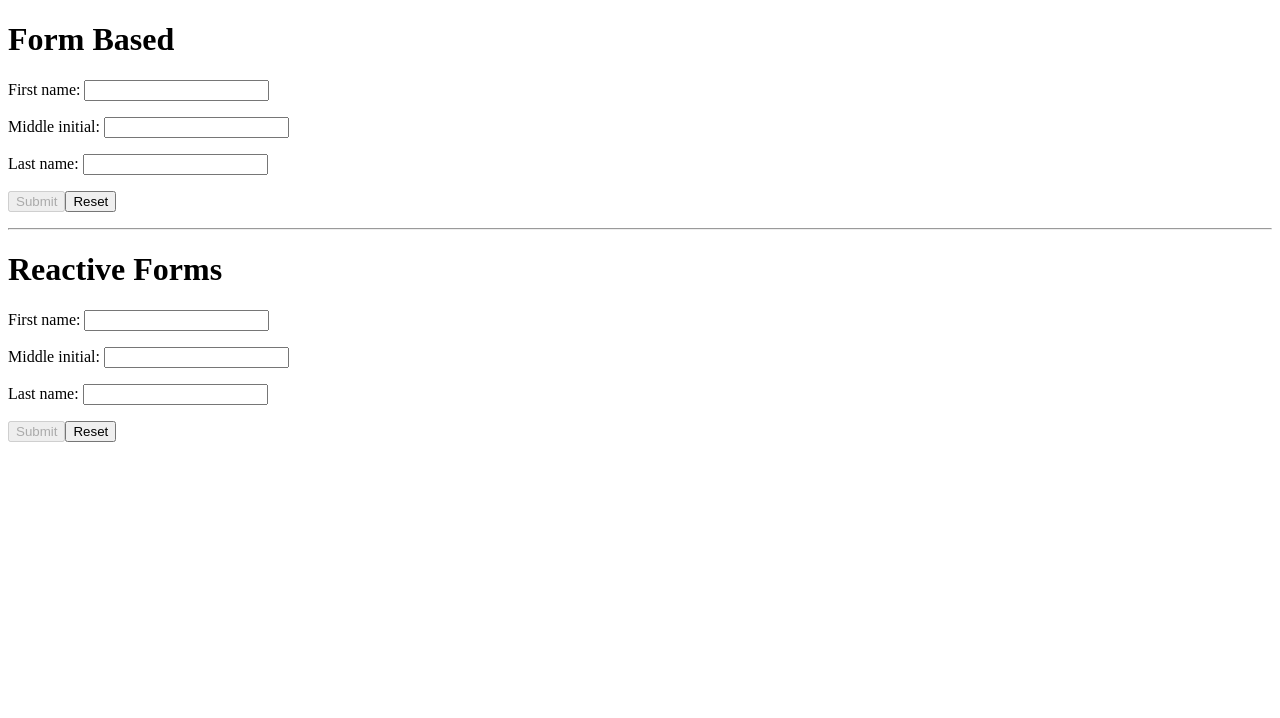
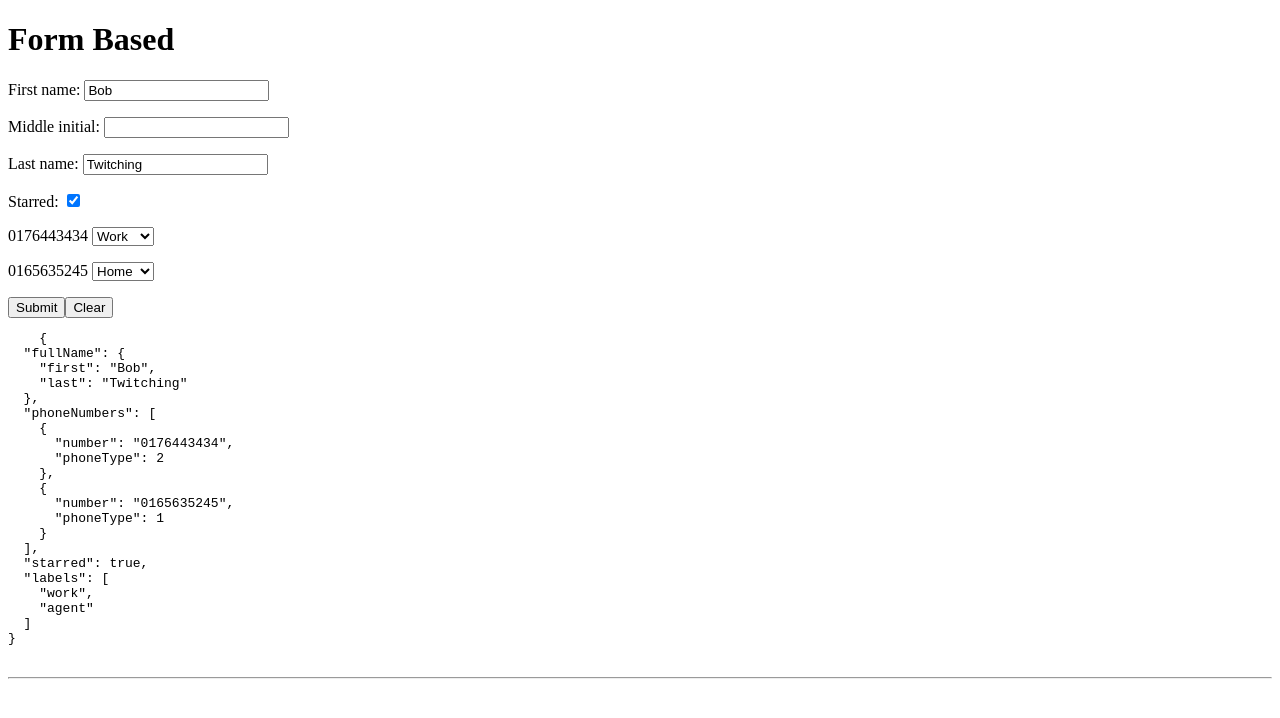
Before and after one commit to marklishman/angular-forms, an Angular app: page / in a window 1280 px wide. Shown: the top 718 px of the page. Built offline with nearby package versions, Linux system fonts and the light colour scheme.

Commit message:
Added drop down list

```diff
--- a/src/app/app.component.ts
+++ b/src/app/app.component.ts
@@ -7,9 +7,9 @@ import { Component } from '@angular/core';
       <app-form-based></app-form-based>
     </p>
     <hr>
-    <p>
-      <app-model-driven></app-model-driven>
-    </p>
+    <!--<p>-->
+      <!--<app-model-driven></app-model-driven>-->
+    <!--</p>-->
   `
 })
 export class AppComponent {}
--- a/src/app/form-based/form.component.html
+++ b/src/app/form-based/form.component.html
@@ -1,13 +1,13 @@
 
 <h1>Form Based</h1>
-<form #nameForm="ngForm" (ngSubmit)="submit(nameForm.value)">
+<form #nameForm="ngForm" (ngSubmit)="save(nameForm.value)">
 
   <p>
     <label>First name:
       <input type="text"
              required
              [ngClass]="{error : first.touched && first.invalid}"
-             (ngModel)="fullName.first" name="first"
+             [(ngModel)]="contact.fullName.first" name="first"
              #first="ngModel">
     </label>
     <span *ngIf="first.touched && first.invalid">Enter first name</span>
@@ -16,29 +16,51 @@
   <p>
     <label>Middle initial:
       <input type="text" id="middle"
-             (ngModel)="fullName.middle" name="middle">
+             [(ngModel)]="contact.fullName.middle" name="middle">
     </label>
   </p>
 
-
   <!-- Note: different rules for showing errors (touched & dirty) -->
-
 
   <p>
     <label>Last name:
       <input type="text"
              required
              [ngClass]="{error : last.dirty && last.invalid}"
-             (ngModel)="fullName.last" name="last"
+             [(ngModel)]="contact.fullName.last" name="last"
              #last="ngModel">
     </label>
     <span *ngIf="last.dirty && last.invalid">Enter last name</span>
   </p>
 
+  <p>
+    <label>Starred:
+      <input type="checkbox"
+             [(ngModel)]="contact.starred" name="starred"
+             #starred="ngModel">
+    </label>
+  </p>
+
+  <p *ngFor="let phone of contact.phoneNumbers; let contactIndex = index">
+    {{phone.number}}
+    <label>
+      <select [(ngModel)]="phone.phoneType" name="{{contactIndex}}">
+        <option *ngFor="let type of PhoneType.values(); let phoneIndex = index"
+                [ngValue]="phoneIndex">
+
+                <!-- Using [value]="phoneIndex" here converted the value to a string in the phone object-->
+
+          {{type}}
+        </option>
+      </select>
+    </label>
+  </p>
+
   <button type="submit" [disabled]="nameForm.invalid" >Submit</button>
-  <button type="button" (click)="nameForm.reset()">Reset</button>
+  <button type="button" (click)="nameForm.reset()">Clear</button>
 
-  <h1 *ngIf="message">
-    {{message}}
-  </h1>
+  <pre>
+    {{contact | json}}
+  </pre>
+
 </form>
--- a/src/app/form-based/form.component.ts
+++ b/src/app/form-based/form.component.ts
@@ -1,6 +1,7 @@
 import { Component } from '@angular/core';
-import {FullName} from '../full-name';
-import {FormControl} from '@angular/forms';
+import {FullName} from '../model/full-name';
+import { Contact } from '../model/Contact';
+import { PhoneNumber, PhoneType } from '../model/Phone';
 
 @Component({
   selector: 'app-form-based',
@@ -16,11 +17,32 @@ import {FormControl} from '@angular/forms';
 })
 export class FormComponent {
 
-  fullName = {} as FullName;
-  message: string;
+  contact: Contact;
+  PhoneType = PhoneType;
 
-  submit(fullName: FullName): void {
-    this.message = `Your full name is ${fullName.first} ${fullName.middle || ''} ${fullName.last}`;
+  constructor() {
+    this.setup();
+  }
+
+  save(contact: Contact): void {
+    console.log('saving', contact);
+  }
+
+  private setup(): void {
+    const numbers = [
+      new PhoneNumber('0176443434', PhoneType.Work),
+      new PhoneNumber('0165635245', PhoneType.Home),
+    ];
+
+    this.contact = new Contact(
+      new FullName(
+        'Bob',
+        'Twitching'
+      ),
+      numbers,
+      true,
+      ['work', 'agent']
+    );
   }
 
 }
--- /dev/null
+++ b/src/app/model/Contact.ts
@@ -0,0 +1,12 @@
+import { FullName } from './full-name';
+import { PhoneNumber } from './Phone';
+
+export class Contact {
+
+  constructor (
+    public fullName: FullName,
+    public phoneNumbers: PhoneNumber[],
+    public starred: boolean,
+    public labels: string[]) {
+  }
+}
--- /dev/null
+++ b/src/app/model/Phone.ts
@@ -0,0 +1,24 @@
+
+export enum PhoneType {
+  Mobile = 0,
+  Home,
+  Work
+}
+
+export namespace PhoneType {
+
+  export function values() {
+    return Object.keys(PhoneType).filter(
+      (type) => isNaN(<any>type) && type !== 'values'
+    );
+  }
+}
+
+export class PhoneNumber {
+
+  constructor(
+    public number: string,
+    public phoneType: PhoneType) {
+  }
+
+}
--- a/src/app/full-name.ts
+++ b/src/app/model/full-name.ts
@@ -4,6 +4,7 @@ export class FullName {
   constructor(
     public first: string,
     public last: string,
-    public middle?: string) {
+    public middle?: string,
+    public nickname?: string) {
   }
 }
--- a/src/app/reactive/reactive.component.ts
+++ b/src/app/reactive/reactive.component.ts
@@ -1,5 +1,5 @@
 import { Component } from '@angular/core';
-import {FullName} from '../full-name';
+import {FullName} from '../model/full-name';
 import {FormControl, FormGroup, Validator, Validators} from '@angular/forms';
 
 @Component({
```
